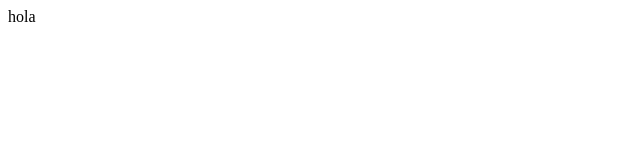
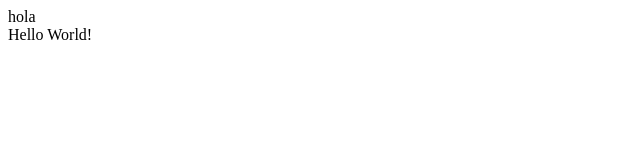
Before and after one commit to WSmithDR/HardwareMarketApp-Front, a React (Vite) app: page / in a window 1280 px wide. Shown: the top 160 px of the page, without its empty margins (0-640 px from the left). Built offline with nearby package versions, Linux system fonts and the light colour scheme.

Commit message:
startPage

```diff
--- a/src/App.jsx
+++ b/src/App.jsx
@@ -1,4 +1,4 @@
-
+import { StartPage } from "./pages/StartPage/StartPage"
 
 function App() {
 
@@ -6,6 +6,7 @@ function App() {
   return (
     <>
      hola
+     <StartPage/>
     </>
   )
 }
--- /dev/null
+++ b/src/pages/StartPage/StartPage.jsx
@@ -0,0 +1,9 @@
+import React from 'react'
+
+export const StartPage = () => {
+  return (
+    <div>
+        Hello World!
+    </div>
+  )
+}
```
